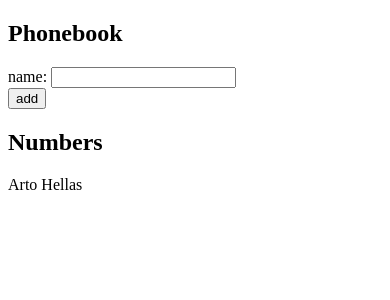
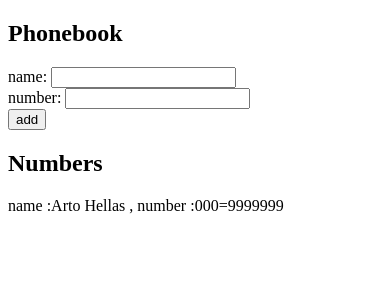
Before and after one commit to Mohammad-Osama/fullstackopen, a React (Create React App) app in the folder part2/phonebook/: page / in a window 390 px wide. Shown: the top 300 px of the page. Built offline with nearby package versions, Linux system fonts and the light colour scheme.

Commit message:
2.8: The Phonebook Step3

```diff
--- a/part2/phonebook/src/App.js
+++ b/part2/phonebook/src/App.js
@@ -2,36 +2,49 @@ import { useState } from 'react'
 
 const App = () => {
   const [persons, setPersons] = useState([
-    { name: 'Arto Hellas' }
+    { name: 'Arto Hellas' ,
+      number : "000=9999999" }
   ])
   const [newName, setNewName] = useState('')
+  const [newNumber, setNewnumber] = useState('')
 
   const handleSubmit=(e)=>{
+  //  console.log("submit target value name " , e.target.name.value)
+   // console.log("submit target value number " , e.target.number.value)
     e.preventDefault()
-    const typedname={
-      name :newName
+    const typedContact={
+      name :newName,
+      number :newNumber
     }
     const existingNames = persons.map((person)=>{
      return person.name
     })
-   console.log("existingNames", existingNames)
+   // console.log("existingNames", existingNames)
 
    if (existingNames.includes(newName)) {
     alert(`${newName} is already added to the phonebook`)
     return
   }
 
-          setPersons(persons.concat(typedname))
-          setNewName('')
+  setPersons(persons.concat(typedContact))
+  setNewName('')
+  setNewnumber('')
 
 
   }
 
-  const handleChange=(e)=>{
-    console.log("input target.value" ,  e.target.value)
+  const handleChangeName=(e)=>{
+   // console.log("input target.value" ,  e.target.value)
     setNewName(e.target.value)
 
   }
+
+  const handleChangeNumber=(e)=>{
+    // console.log("input target.value number" ,  e.target.value)
+    // console.log("newNumber" ,  newNumber)
+     setNewnumber(e.target.value)
+
+   }
 
   return (
     <div>
@@ -39,9 +52,16 @@ const App = () => {
 
       <form onSubmit={handleSubmit}>
         <div>
-          name: <input
-                      value={newName}
-                      onChange={handleChange}
+          name: <input   name ="name"
+                         value={newName}
+                         onChange={handleChangeName}
+                     />
+        </div>
+        <div>
+          number: <input  name ="number"
+                          type="number"
+                          value={newNumber}
+                          onChange={handleChangeNumber}
                       />
         </div>
         <div>
@@ -52,9 +72,10 @@ const App = () => {
 
       <h2>Numbers</h2>
       {persons.map((person)=>(
-        <p key={person.name}>
-                   {person.name}</p>
+        <div key={person.name}>
+          <p > name :{person.name}  ,  number :{person.number}</p>
 
+         </div>
       ))}
     </div>
   )
```
